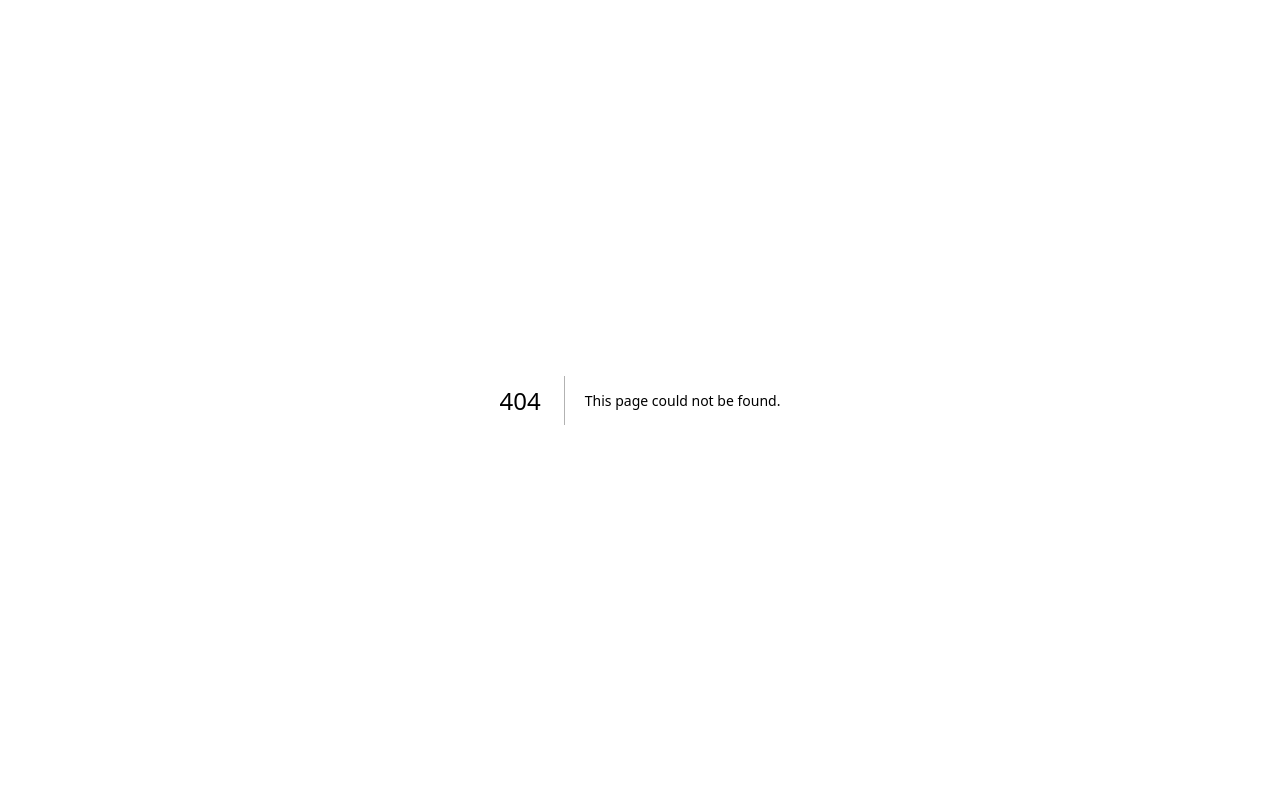
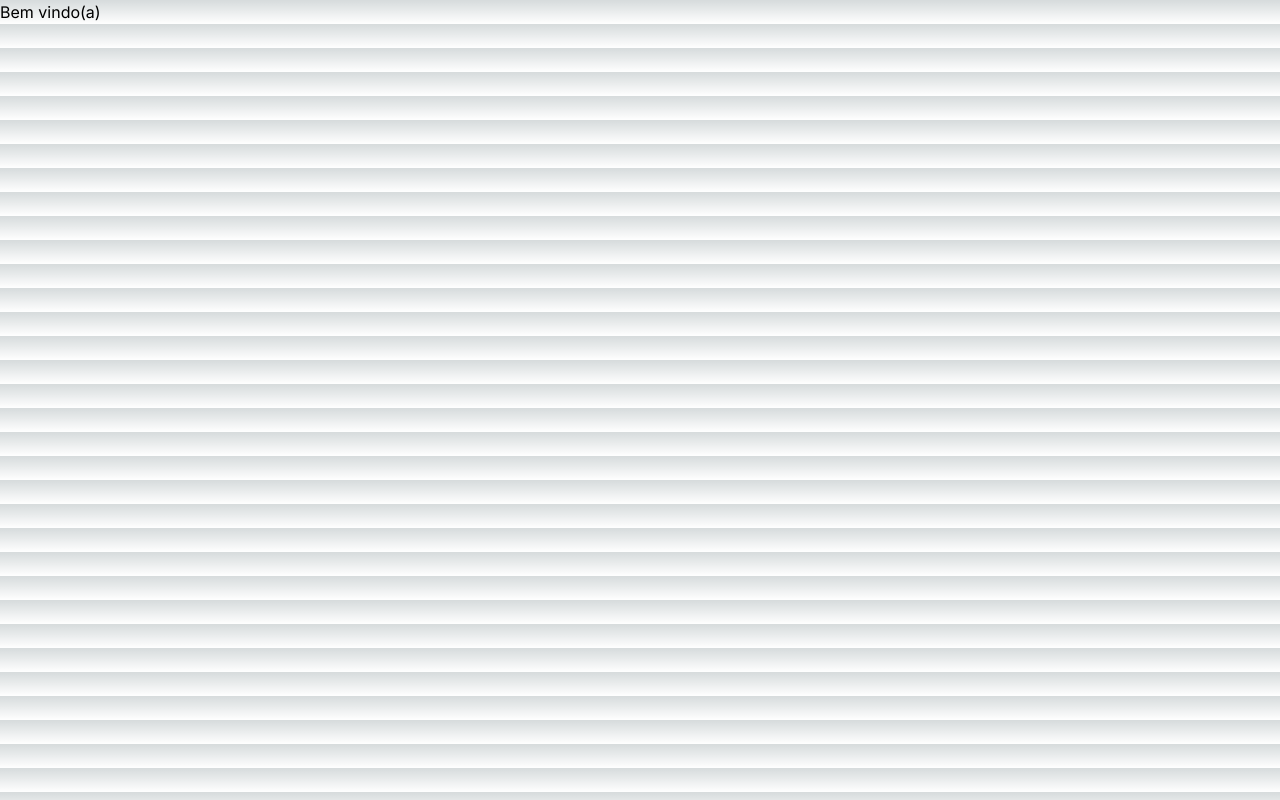
Before and after one commit to isaias1626/login-screen, a Next.js app: page /pages/dashboard in a window 1280 px wide. Before the commit this address had no page. Built offline with nearby package versions, Linux system fonts and the light colour scheme.

Commit message:
feat: add page dashboard

```diff
--- /dev/null
+++ b/app/pages/dashboard/page.tsx
@@ -0,0 +1,9 @@
+const MyAccountPage = () => {
+    return (
+        <div>
+            <h1>Bem vindo(a)</h1>
+        </div>
+    );
+}
+
+export default MyAccountPage;
```
